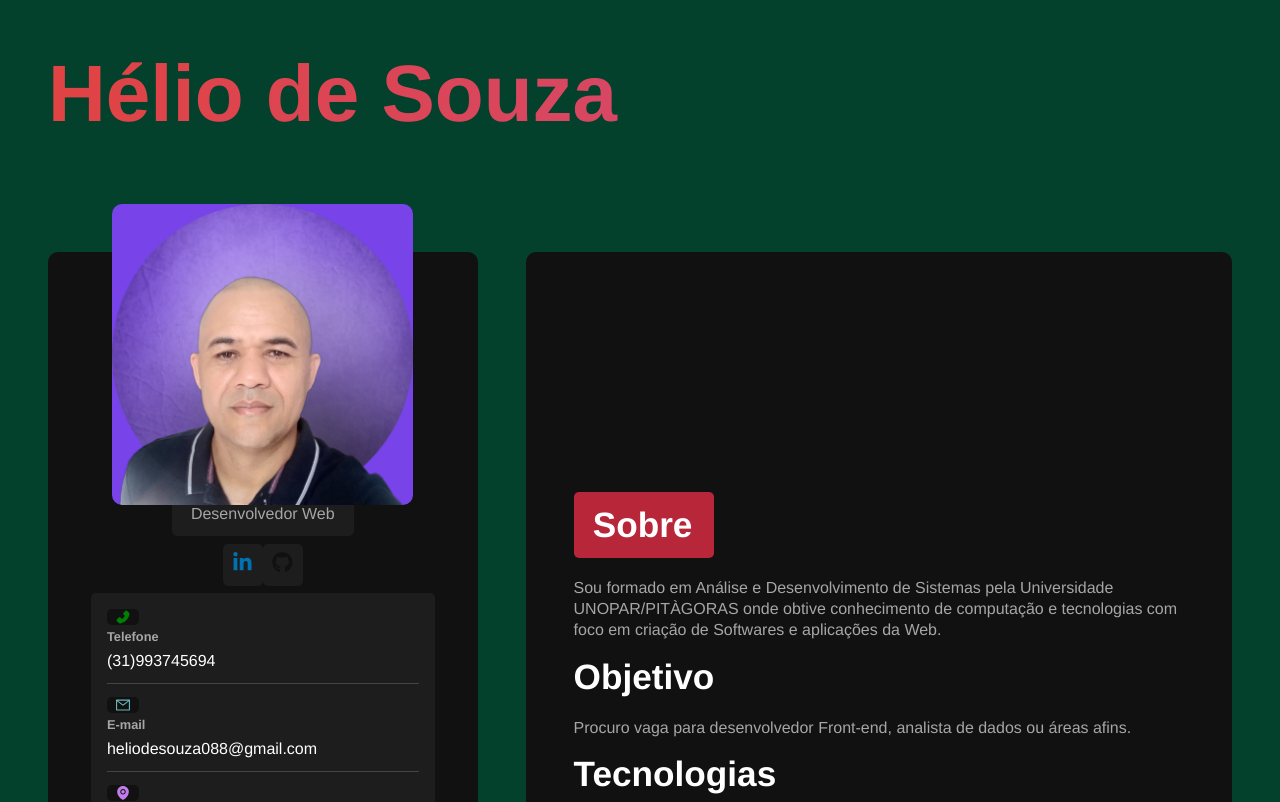
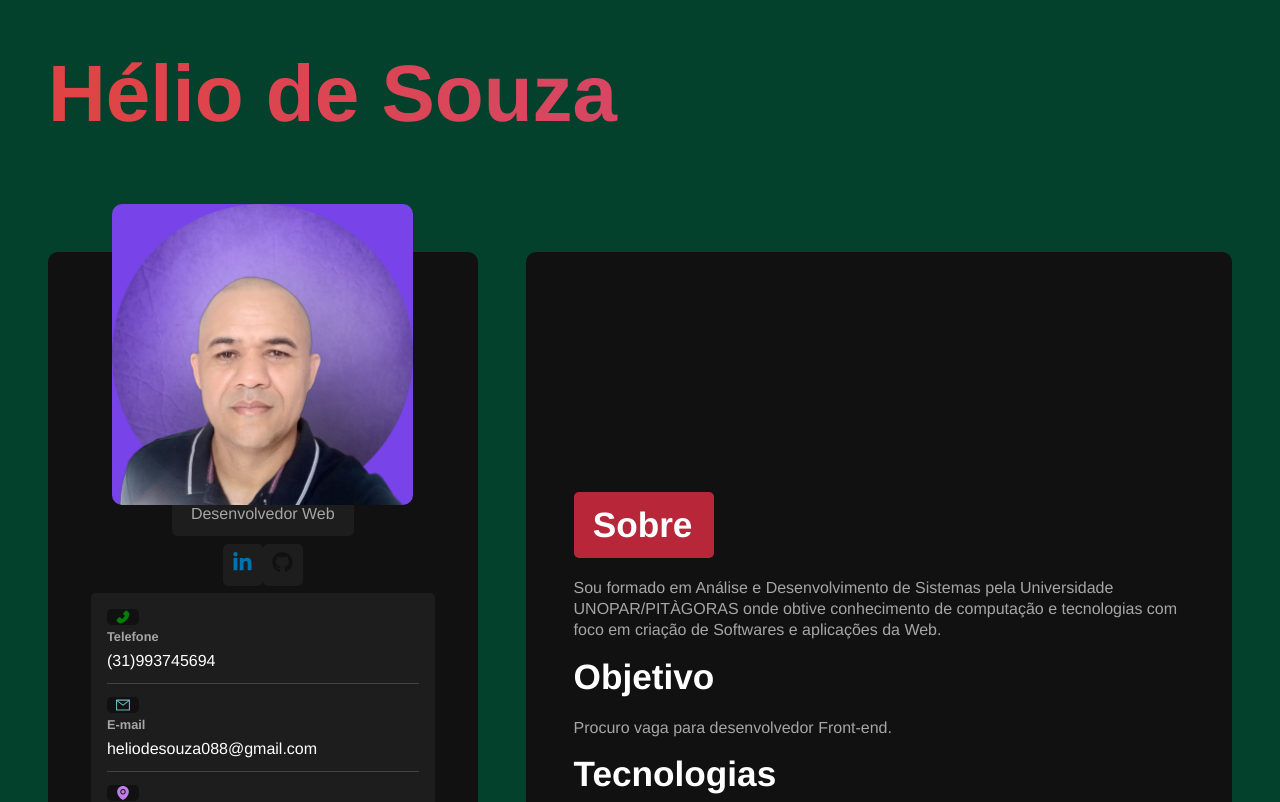
Before and after one commit to heliodesouza/repositorio-helio, a React (Vite) app: page / in a window 1280 px wide. Shown: the top 802 px of the page. Built offline with nearby package versions, Linux system fonts and the light colour scheme.

Commit message:
Update ObjetivoContainer.jsx

```diff
--- a/src/components/ObjetivoContainer.jsx
+++ b/src/components/ObjetivoContainer.jsx
@@ -3,7 +3,7 @@ const ObjetivoContainer = () => {
         <section className="objetivo-container">
             <h2>Objetivo</h2>
             <p>
-                Procuro  vaga para desenvolvedor Front-end, analista de dados ou áreas afins.
+                Procuro  vaga para desenvolvedor Front-end.
             </p>
         </section>
 
```
